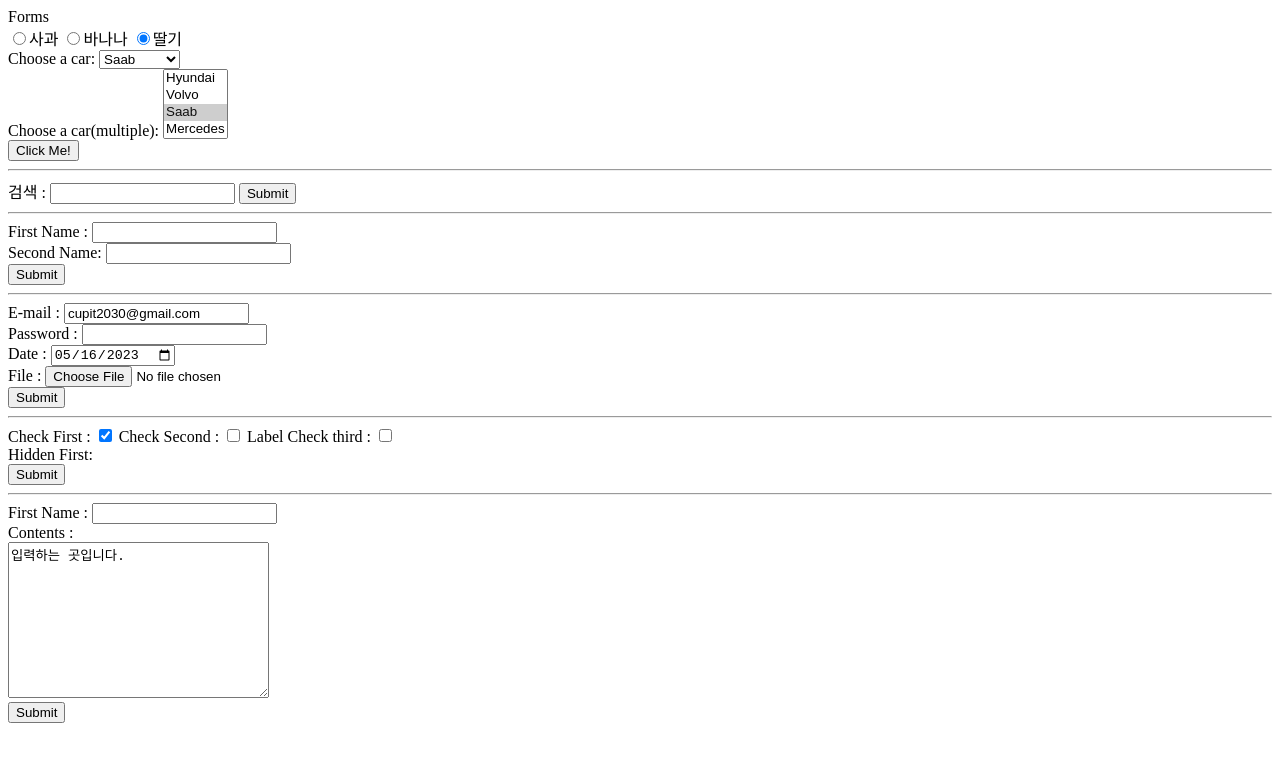
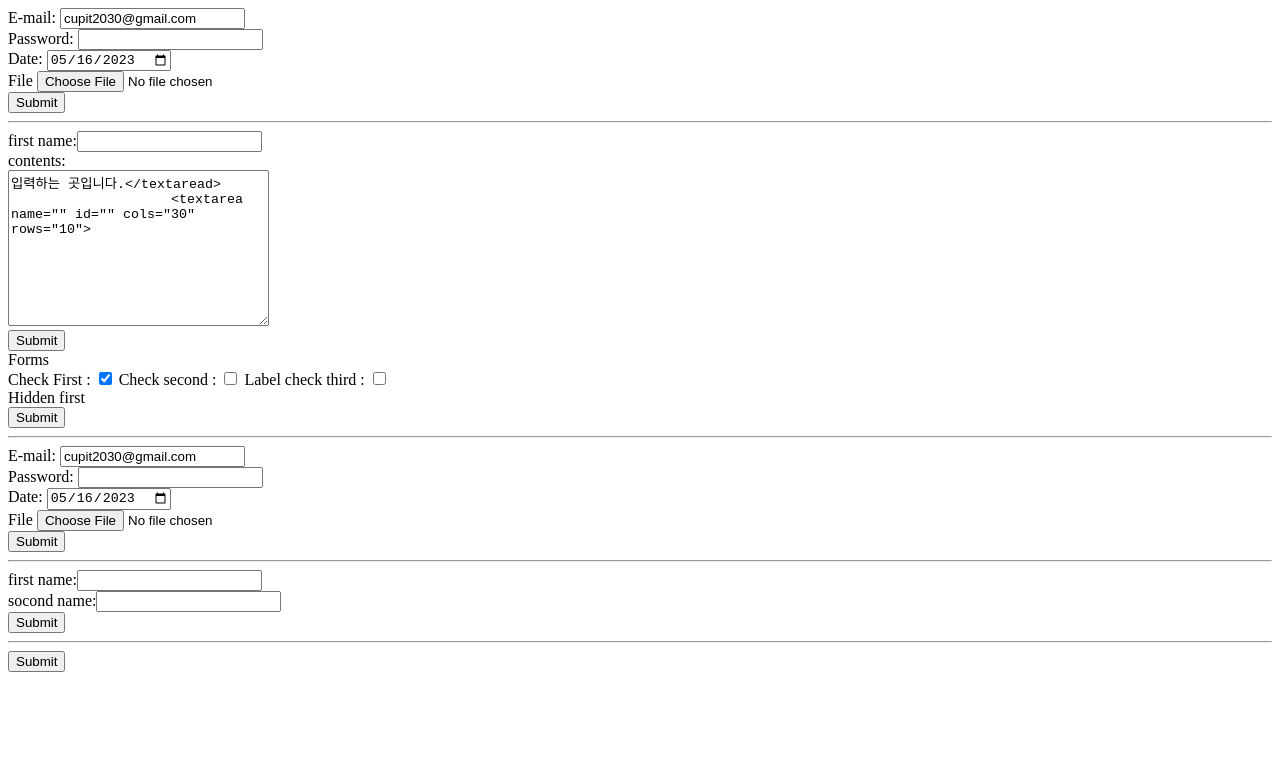
Before and after one commit to KKKKKIKKKK/study_htmls, a plain HTML site: page docs/forms.html in a window 1280 px wide. Drawn offline with Linux system fonts and the light colour scheme.

Commit message:
temp 링크 올림

```diff
--- a/docs/forms.html
+++ b/docs/forms.html
@@ -1,4 +1,3 @@
-
 <!DOCTYPE html>
 <html lang="en">
 
@@ -6,114 +5,105 @@
     <meta charset="UTF-8">
     <meta http-equiv="X-UA-Compatible" content="IE=edge">
     <meta name="viewport" content="width=device-width, initial-scale=1.0">
-    <title>Forms</title>
+    <title>HTML- forms</title>
 </head>
 
 <body>
-    <div>Forms</div>
+
+
+    <form action="index.html">
         <div>
-        <form action="links.html">
-            <div>
-                <input type="radio" name="fruits" value="apple" id="">사과
-                <input type="radio" name="fruits" value="bannana" id="">바나나
-                <input type="radio" name="fruits"  checked value="strawberry" id="">딸기
+           E-mail: <input type="email" name="myemail" value="cupit2030@gmail.com">
         </div>
         <div>
-                <label for="cars">Choose a car:</label>
-
-                <select name="cars" id="cars">
-                    <option value="hyundai">Hyundai</option>
-                    <option value="volvo">Volvo</option>
-                    <option value="saab" selected>Saab</option>
-                    <option value="mercedes">Mercedes</option>
-                    <option value="audi">Audi</option>
-                </select>
+            Password: <input type="password" name="mypassword">
         </div>
         <div>
-                <label for="cars">Choose a car(multiple):</label>
-
-                <select name="cars" id="cars" multiple>
-                    <option value="hyundai">Hyundai</option>
-                    <option value="volvo">Volvo</option>
-                    <option value="saab" selected>Saab</option>
-                    <option value="mercedes">Mercedes</option>
-                    <option value="audi">Audi</option>
-                </select>
+            Date: <input type="date" name="mydate" value="2023-05-16">
         </div>
         <div>
-                <button type="submit">Click Me!</button>
+            File <input type="file" name="myfile">
         </div>
-        </form>
-    </div>
-    <hr>
-    <form action="link.html">
-        <div>
-            <form action="main.html">
-                검색 : <input type="text" name="search">
-                <input type="submit">
-            </form>
-        </div>
-        <hr>
-        <div>
-            <form action="index.html">
-                <div>
-                    First Name : <input type="text" name="first">
-                </div>
-                <div>
-                    Second Name: <input type="text" name="second">
-                </div>
+
         <div>
             <input type="submit">
         </div>
     </form>
         <hr>
+        <form action="links.html">
         <div>
+            <form action="maim.html">
+                <div>
+                    first name:<input type="text" name="first">
+                </div>
+                <div>contents:</div>
+                <div>
+                    <textarea name="my contents" id="" cols="30" rows="10">입력하는 곳입니다.</textaread>
+                    <textarea name="" id="" cols="30" rows="10"></textarea>
+
+                    </div>
+
+                <div>
+                    <input type="submit">
+                </div>
+
+    <div>Forms</div>
     <form action="index.html">
         <div>
-                        E-mail : <input type="email" name="my email" value="cupit2030@gmail.com">
+           Check First : <input type="checkbox" name="mycheckfirst" checked>
+           Check second : <input type="checkbox" name="mychecksecond">
+           <label for="idcheckthird">Label check third : </label>
+           <input type="checkbox" name="mycheckthird" id="idcheckthird">
         </div>
         <div>
-                        Password : <input type="password" name="my password">
+           Hidden first <input type="hidden" name="myhiddenfirst" value="2">
+        </div>
+
+        <div>
+            <input type="submit">
+        </div>
+
+    </form>
+   <hr>
+
+
+    <form action="index.html">
+        <div>
+           E-mail: <input type="email" name="myemail" value="cupit2030@gmail.com">
         </div>
         <div>
-                        Date : <input type="date" name="my date" value="2023-05-16">
+            Password: <input type="password" name="mypassword">
         </div>
         <div>
-                        File : <input type="file" name="my file">
+            Date: <input type="date" name="mydate" value="2023-05-16">
+        </div>
+        <div>
+            File <input type="file" name="myfile">
+        </div>
+
+        <div>
+            <input type="submit">
+        </div>
+    </form>
+        <hr>
+        <form action="links.html">
+        <div>
+            <form action="maim.html">
+                <div>
+                    first name:<input type="text" name="first">
+                </div>
+                <div>
+                    socond name:<input type="text" name="second">
                 </div>
                 <div>
                     <input type="submit">
                 </div>
-                </form>
-            </div>
-    </form>
-    <hr>
-    <div>
-        <form action="index.html">
-            <div>
-                Check First : <input type="checkbox" name="mycheckfirst" checked>
-                Check Second : <input type="checkbox" name="mychecksecond">
-                <label for="idcheckthird">Label Check third :</label>
-                <input type="checkbox" name="mycheckthird" id="idcheckthird">
-            </div>
-            <div>
-                Hidden First: <input type="hidden" name="myhiddenfirst" value="2">
-            </div>
-            <div>
-                <input type="submit">
-            </div>
-        </form>
+
         </div>
         <hr>
-    <form>
-        <div>
-            First Name : <input type="text" name="first">
-        </div>
-        <div>
-            <div> Contents : </div>
-            <textarea name="my contents" id="" cols="30" rows="10">입력하는 곳입니다.</textarea>
-            <div>
         <input type="submit">
+
     </form>
 </body>
+
 </html>
```
Also changed, not shown: docs/index.html (+4 -0 lines). Lines whose indentation alone changed are shown as unchanged.
